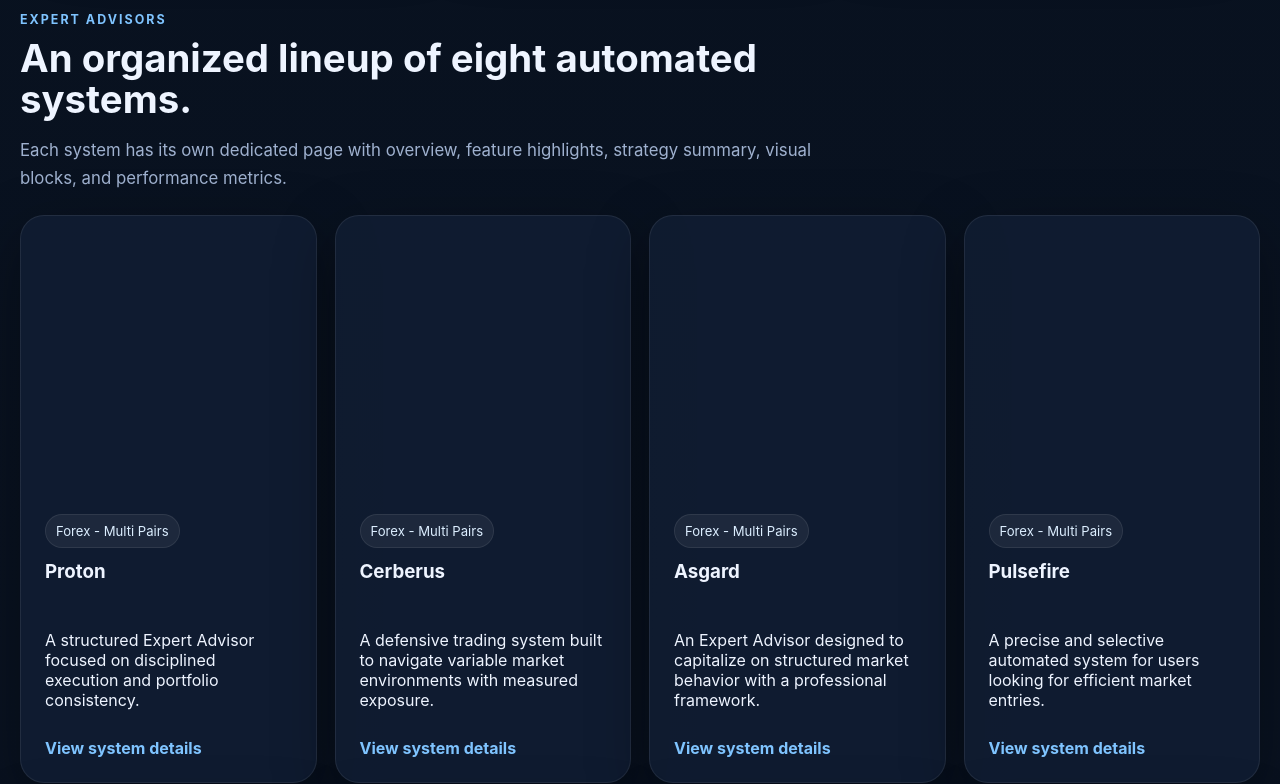
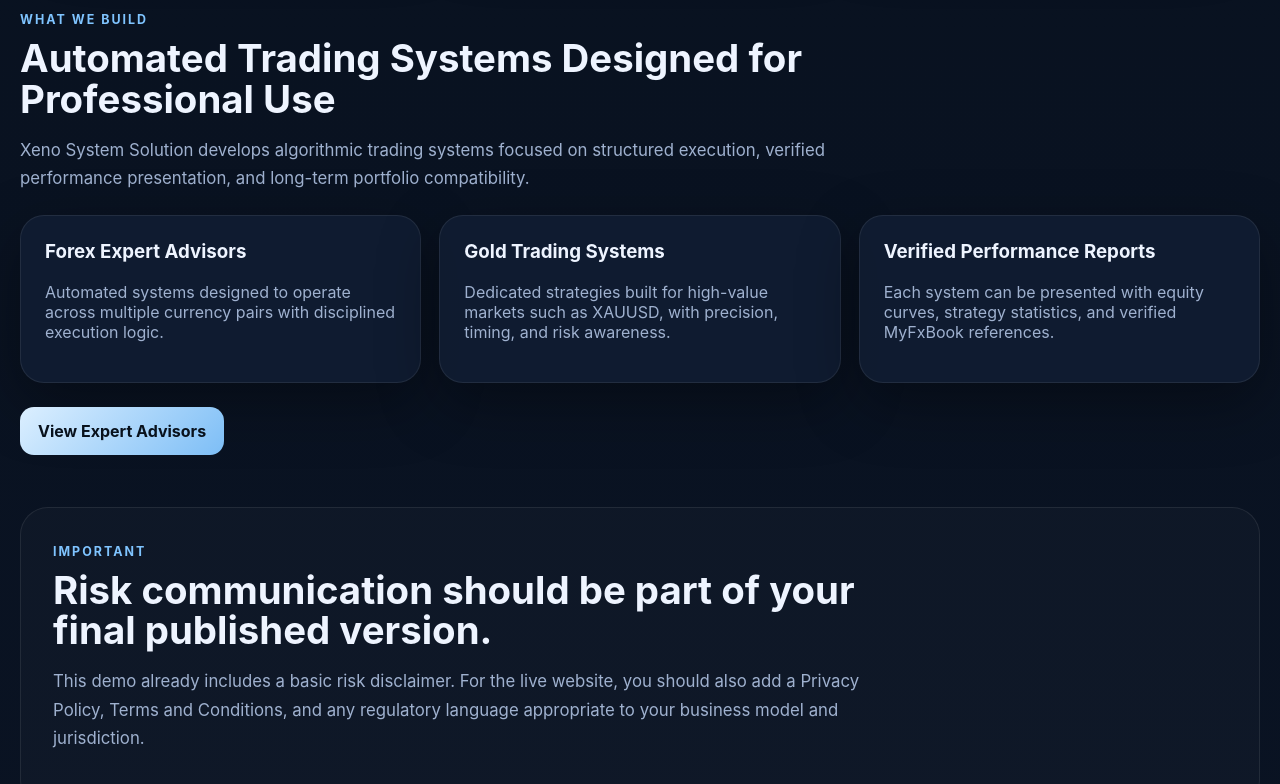
Before and after one commit to giovannimaccioni1989-byte/xeno-system-solution, a React (Vite) app: page / in a window 1280 px wide. Shown: the part 1960-2744 px from the top of the page. Built offline with nearby package versions, Linux system fonts and the light colour scheme.

Commit message:
Update HomePage.jsx

```diff
--- a/src/pages/HomePage.jsx
+++ b/src/pages/HomePage.jsx
@@ -88,23 +88,40 @@ export default function HomePage() {
 
       <section className="content-section">
         <SectionTitle
-          eyebrow="EXPERT ADVISORS"
-          title="An organized lineup of eight automated systems."
-          text="Each system has its own dedicated page with overview, feature highlights, strategy summary, visual blocks, and performance metrics."
+          eyebrow="WHAT WE BUILD"
+          title="Automated Trading Systems Designed for Professional Use"
+          text="Xeno System Solution develops algorithmic trading systems focused on structured execution, verified performance presentation, and long-term portfolio compatibility."
         />
 
-        <div className="grid four">
-          {advisors.map((advisor) => (
-            <Link className="advisor-card" key={advisor.slug} to={`/expert-advisors/${advisor.slug}`}>
-              <div className="advisor-visual" />
-              <span className="tag">{advisor.category}</span>
-              <h3>{advisor.name}</h3>
-              <p>{advisor.shortDescription}</p>
-              <span className="read-more">View system details</span>
-            </Link>
-          ))}
+        <div className="grid three">
+          <article className="info-card">
+            <h3>Forex Expert Advisors</h3>
+            <p>
+              Automated systems designed to operate across multiple currency pairs with disciplined execution logic.
+            </p>
+          </article>
+
+          <article className="info-card">
+            <h3>Gold Trading Systems</h3>
+            <p>
+              Dedicated strategies built for high-value markets such as XAUUSD, with precision, timing, and risk awareness.
+            </p>
+          </article>
+
+          <article className="info-card">
+            <h3>Verified Performance Reports</h3>
+            <p>
+              Each system can be presented with equity curves, strategy statistics, and verified MyFxBook references.
+            </p>
+          </article>
         </div>
-      </section>
+
+  <div className="hero-actions">
+    <Link className="button primary" to="/expert-advisors">
+      View Expert Advisors
+    </Link>
+  </div>
+</section>
 
       <section className="content-section alt disclaimer-box">
         <SectionTitle
```
